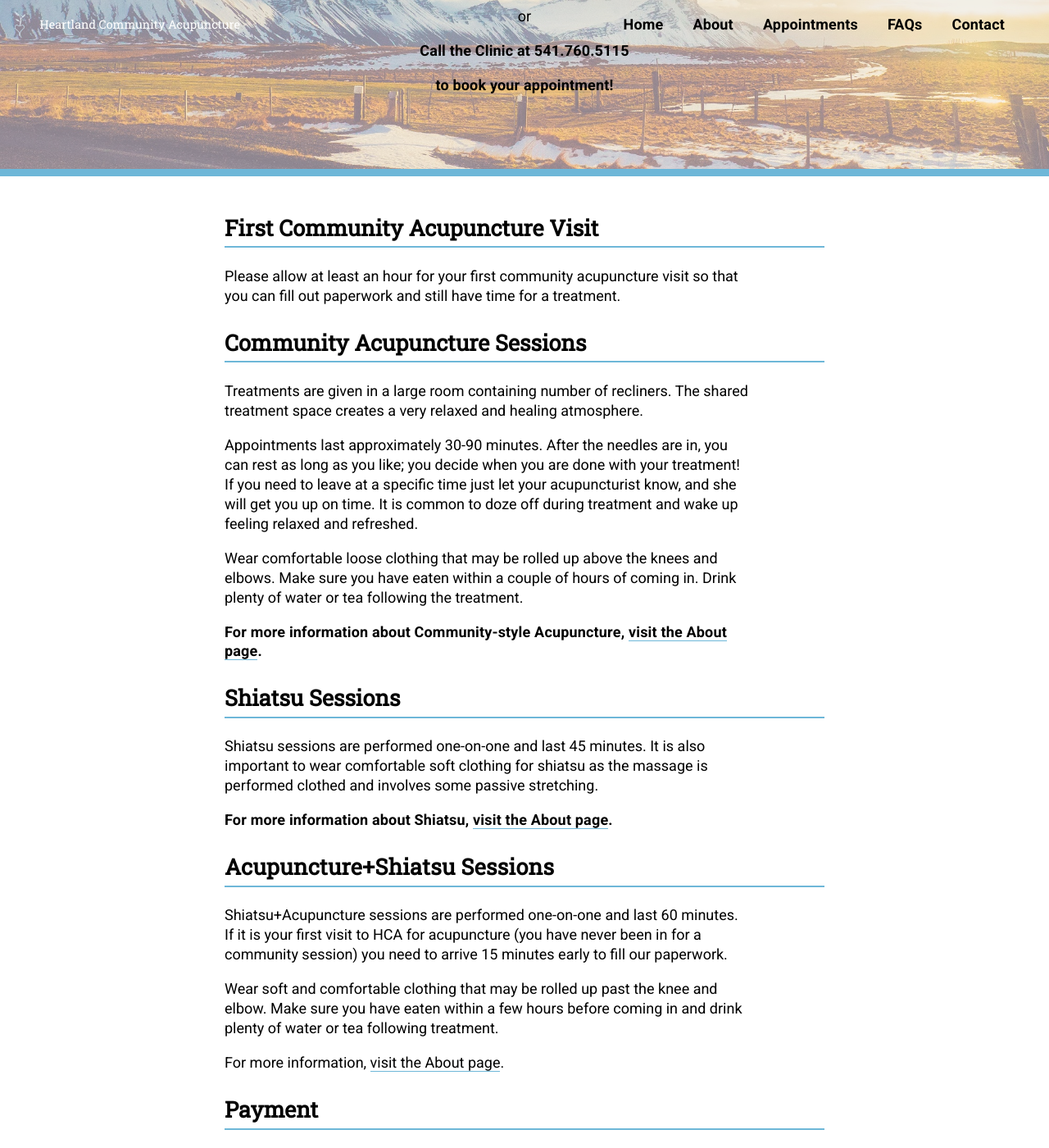
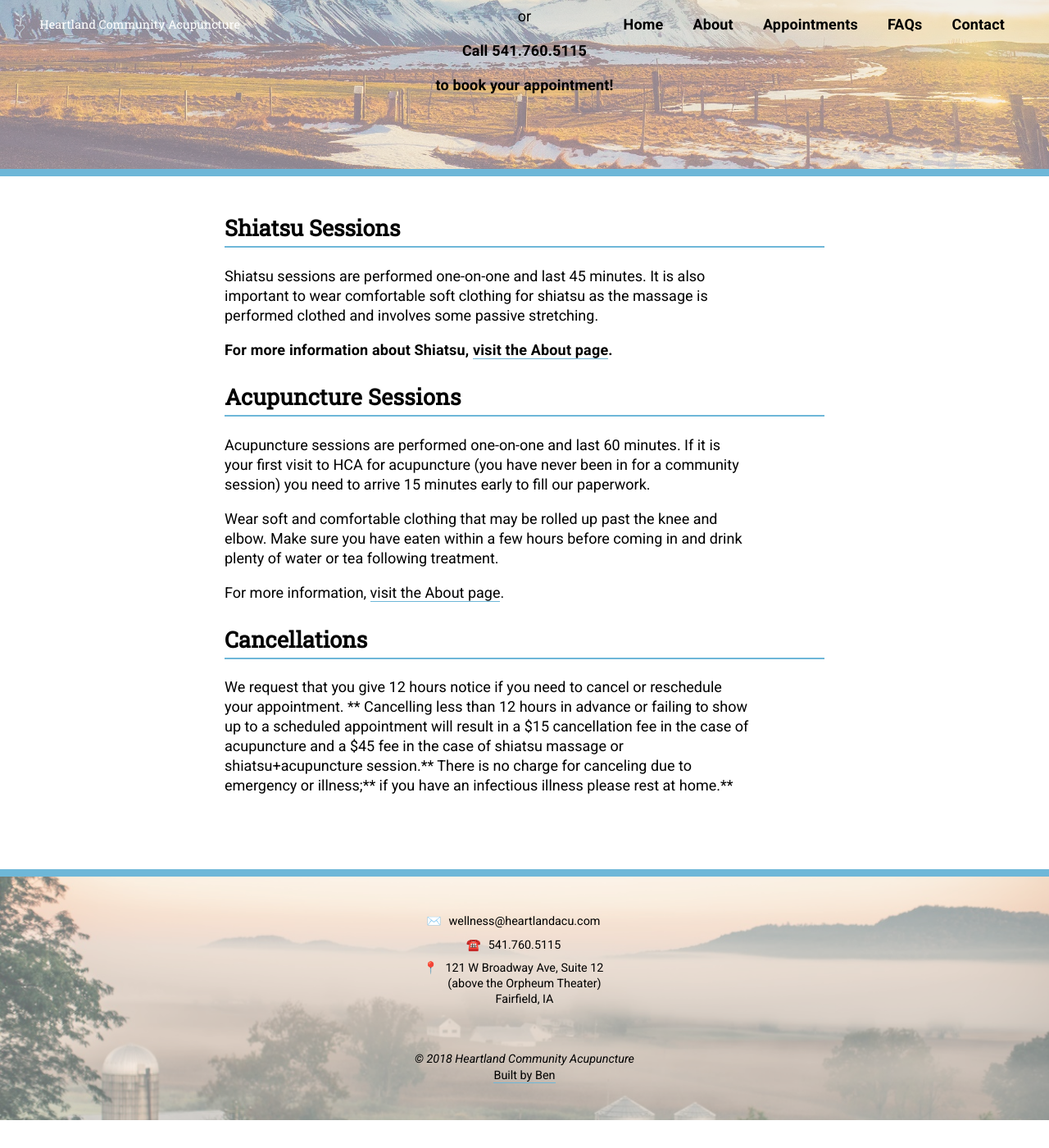
Before and after one commit to alwaysblank/heartlandacu, a Jekyll site: the page built from appointments.md, in a window 1280 px wide and 1400 px high, scrolled down 350 px. Shown: the whole window at 82% size. Built offline with Jekyll 4.4.1, drawn with Linux system fonts in a browser that asks for light colours; a script that is not in the unit is left out; after the commit the page ends 1716 px from its top, so only the background shows below that; some of the changed text lies outside the part shown.

Commit message:
Update Pages “appointments”

```diff
--- a/appointments.md
+++ b/appointments.md
@@ -6,60 +6,24 @@
   {% include schedule.html %}
   or
 
-  **Call the Clinic at {{ site.data.settings.site.phone }}**
+  **Call {{ site.data.settings.site.phone }}**
 
   **to book your appointment!**
 ---
-## First Community Acupuncture Visit
-
-Please allow at least an hour for your first community acupuncture visit so that you can fill out paperwork and still have time for a treatment.
-
-## Community Acupuncture Sessions
-
-Treatments are given in a large room containing number of recliners. The shared treatment space creates a very relaxed and healing atmosphere.
-
-Appointments last approximately 30-90 minutes. After the needles are in, you can rest as long as you like; you decide when you are done with your treatment! If you need to leave at a specific time just let your acupuncturist know, and she will get you up on time. It is common to doze off during treatment and wake up feeling relaxed and refreshed.
-
-Wear comfortable loose clothing that may be rolled up above the knees and elbows. Make sure you have eaten within a couple of hours of coming in. Drink plenty of water or tea following the treatment.
-
-**For more information about Community-style Acupuncture, [visit the About page](/about/).**
-
 ## Shiatsu Sessions
 
 Shiatsu sessions are performed one-on-one and last 45 minutes.  It is also important to wear comfortable soft clothing for shiatsu as the massage is performed clothed and involves some passive stretching.
 
 **For more information about Shiatsu, [visit the About page](/about/).**
 
-## **Acupuncture+Shiatsu Sessions**
+## **Acupuncture Sessions**
 
-Shiatsu+Acupuncture sessions are performed one-on-one and last 60 minutes.  If it is your first visit to HCA for acupuncture (you have never been in for a community session) you need to arrive 15 minutes early to fill our paperwork.
+Acupuncture sessions are performed one-on-one and last 60 minutes.  If it is your first visit to HCA for acupuncture (you have never been in for a community session) you need to arrive 15 minutes early to fill our paperwork.
 
 Wear soft and comfortable clothing that may be rolled up past the knee and elbow.  Make sure you have eaten within a few hours before coming in and drink plenty of water or tea following treatment.
 
 For more information, [visit the About page](http://www.heartlandacu.com/about).
 
-
-
-## Payment
-
-We take cash, check or card, though cash or check is preferable due to high processing fees. We do not bill insurance due to our sliding scale payment model. Please pay prior to treatment.
-
-Acupuncture return visits are $15-$35. First visits are $25-$45, including the addition of a one-time $10 intake fee.
-
-Pay what you are able; we never ask about income.
-
-You may pre-pay for multiple treatments by purchasing a 5 or 10 treatment package.  You will receive a punchcard and simply mark off visits as you go, so you don't have to worry about bringing to correct cash, checkbook, etc.  The 5 treatment package is $125 and the 10 treatment package is $250.  They are valid for one year from time of purchase.
-
-Shiatsu sessions are $45-$60 for 45 minutes.
-
-Acupuncture+Shiatsu sessions are $65-$80 for 1 hour.
-
-**Health Savings Cards are accepted for private Acupuncture treatments.  I am also happy to make you a super-bill to send to your insurance provider if they cover acupuncture.**
-
-## Closing Time
-
-Walk-ins are accepted during community acupuncture hours until 15 minutes before listed closing time.  All treatments will be ended by 20 minutes following listed closing time.
-
 ## Cancellations
 
 We request that you give 12 hours notice if you need to cancel or reschedule your appointment. ** Cancelling less than 12 hours in advance or failing to show up to a scheduled appointment will result in a $15 cancellation fee in the case of acupuncture and a $45 fee in the case of shiatsu massage or shiatsu+acupuncture session.** There is no charge for canceling due to emergency or illness;** if you have an infectious illness please rest at home.**
```
